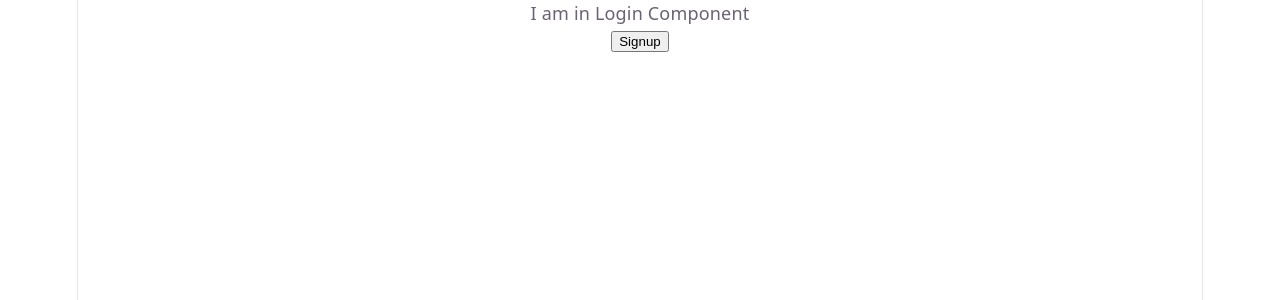
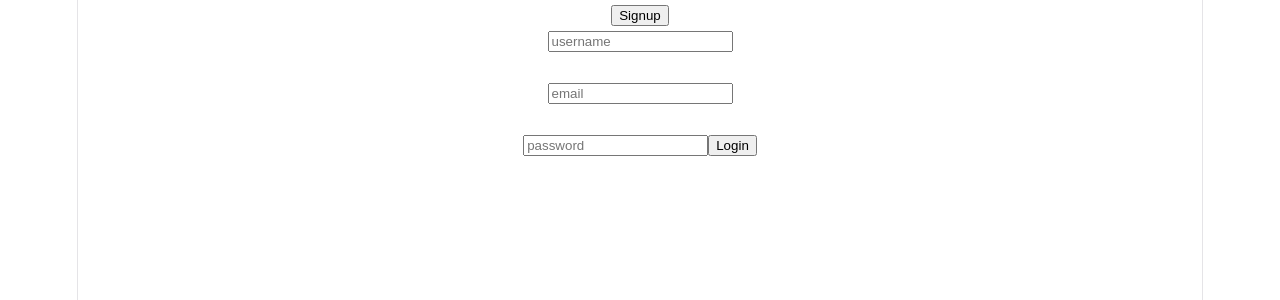
Before and after one commit to EdgarStrozzi/COMS3190-ASG3, a React app in the folder frontend/: page / in a window 1280 px wide. Shown: the top 300 px of the page. Built offline with nearby package versions, Linux system fonts and the light colour scheme; the HTML template or start-up script is replaced by a standard one.

Commit message:
login backend working

```diff
--- a/frontend/src/components/Login.jsx
+++ b/frontend/src/components/Login.jsx
@@ -1,13 +1,76 @@
+import React, { useState } from "react";
 import { useNavigate } from "react-router-dom";
 
 const Login = () => {
     const navigate = useNavigate();
-    return <div>
-    I am in Login Component
-    <div>
+    const [formData, setFormData] = useState({
+        username: "",
+        email: "",
+        password: "",
+    });
+    const handleChange = (event) => {
+        const {name, value} = event.target;
+        setFormData((prevState) => ({
+            ...prevState,
+            [name]: value,
+        }));
+    }
+    const handleSubmit = async (event) => {
+        event.preventDefault();
+        const url = "http://127.0.0.1:8080/loginUser";
+        try {
+            const response = await fetch(url, {
+                method: "POST",
+                headers: {
+                    "Content-Type": "application/json",
+                },
+                body: JSON.stringify(formData),
+            });
+            if (response.status === 409) {
+                const data = await response.json();
+                console.log("Logging in existing user:", data.user);
+                alert("Welcome back!");
+                return;
+            }
+
+            if (response.status === 401) {
+                alert("Incorrect name or password");
+                return;
+            }
+            if (!response.ok) {
+                throw new Error("Failed to add new Robot");
+            }
+            const result = await response.json();
+            console.log("Success:", result);
+            //navigate away
+            setFormData({
+                username: "",
+                email: "",
+                password: "",
+            });
+        } catch (error) {
+            console.error("Error:", error);
+            alert("Error adding");
+        }
+    };
+    return (
+        <div>
         <button className="btn btn-ghost" onClick={() => navigate("/signup")}>Signup</button>
-
-    </div>
-    </div>
+        <form onSubmit={handleSubmit}>
+        <input type="text" name="username" value={formData.username}
+        onChange={handleChange}
+        placeholder="username" required />
+        <br /><br />
+        <input type="text" name="email" value={formData.email}
+        onChange={handleChange}
+        placeholder="email" required />
+        <br /><br />
+        <input type="text" name="password" value={formData.password}
+        onChange={handleChange}
+        placeholder="password" required />
+        <button type="submit">Login</button>
+        </form>
+        </div>
+    )
 }
 export default Login
```
